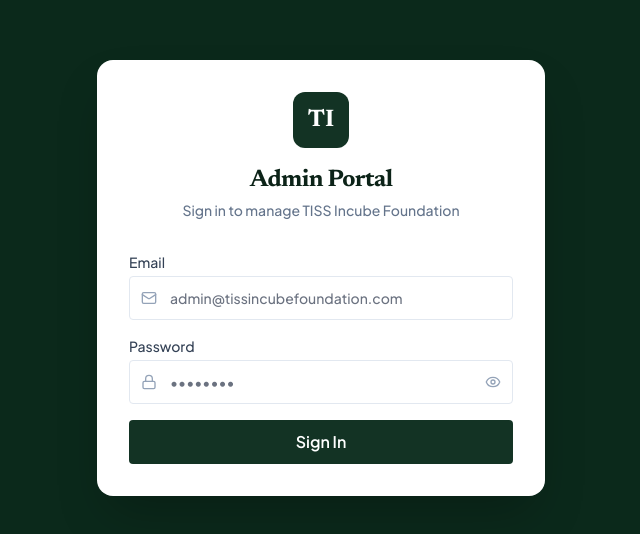
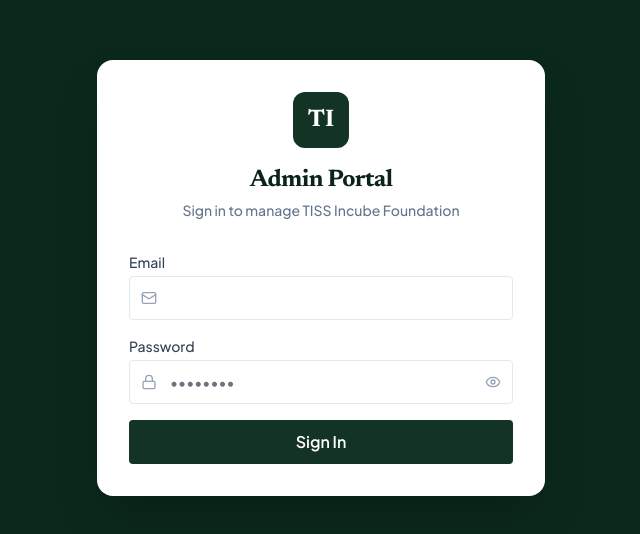
Before and after one commit to katkarpranav2004/tiff-project, a React (Vite) app in the folder client/: page /admin/login in a window 1280 px wide. Shown: the part 122-656 px from the top of the page, without its empty margins (319-959 px from the left). Built offline with nearby package versions, Linux system fonts and the light colour scheme; no server answers.

Commit message:
ui: blank admin email placeholder

```diff
--- a/client/src/components/LeadershipTeam.tsx
+++ b/client/src/components/LeadershipTeam.tsx
@@ -127,7 +127,7 @@
             <div className="pointer-events-none absolute inset-x-0 bottom-0 z-10 h-16 bg-gradient-to-t from-warm-ivory to-transparent" />
             <div
               ref={listRef}
-              className="h-[54vh] snap-y snap-mandatory overflow-y-auto scroll-smooth text-center [scrollbar-width:none] [-ms-overflow-style:none] [&::-webkit-scrollbar]:hidden"
+              className="h-[54vh] overflow-y-auto overscroll-y-auto scroll-smooth text-center [scrollbar-width:none] [-ms-overflow-style:none] [&::-webkit-scrollbar]:hidden"
             >
               <div className="h-[calc(27vh-1rem)]" />
               {MEMBERS.map((person, i) => (
@@ -135,7 +135,7 @@
                   key={person.name}
                   ref={(el) => { itemRefs.current[i] = el; }}
                   onClick={() => selectAt(i)}
-                  className={`flex h-[9vh] w-full snap-center items-center justify-center px-3 text-center font-serif leading-tight tracking-tight transition-all duration-300 ease-out ${
+                  className={`flex h-[9vh] w-full items-center justify-center px-3 text-center font-serif leading-tight tracking-tight transition-all duration-300 ease-out ${
                     i === active
                       ? 'scale-105 text-2xl font-bold text-foundation-dark sm:text-4xl'
                       : 'text-xl font-normal text-stone-slate/25 sm:text-2xl'
--- a/client/src/pages/admin/AdminLogin.tsx
+++ b/client/src/pages/admin/AdminLogin.tsx
@@ -71,7 +71,7 @@
                 value={email}
                 onChange={(e) => setEmail(e.target.value)}
                 className={inputCls}
-                placeholder="admin@tissincubefoundation.com"
+                placeholder=""
               />
             </div>
           </div>
```
